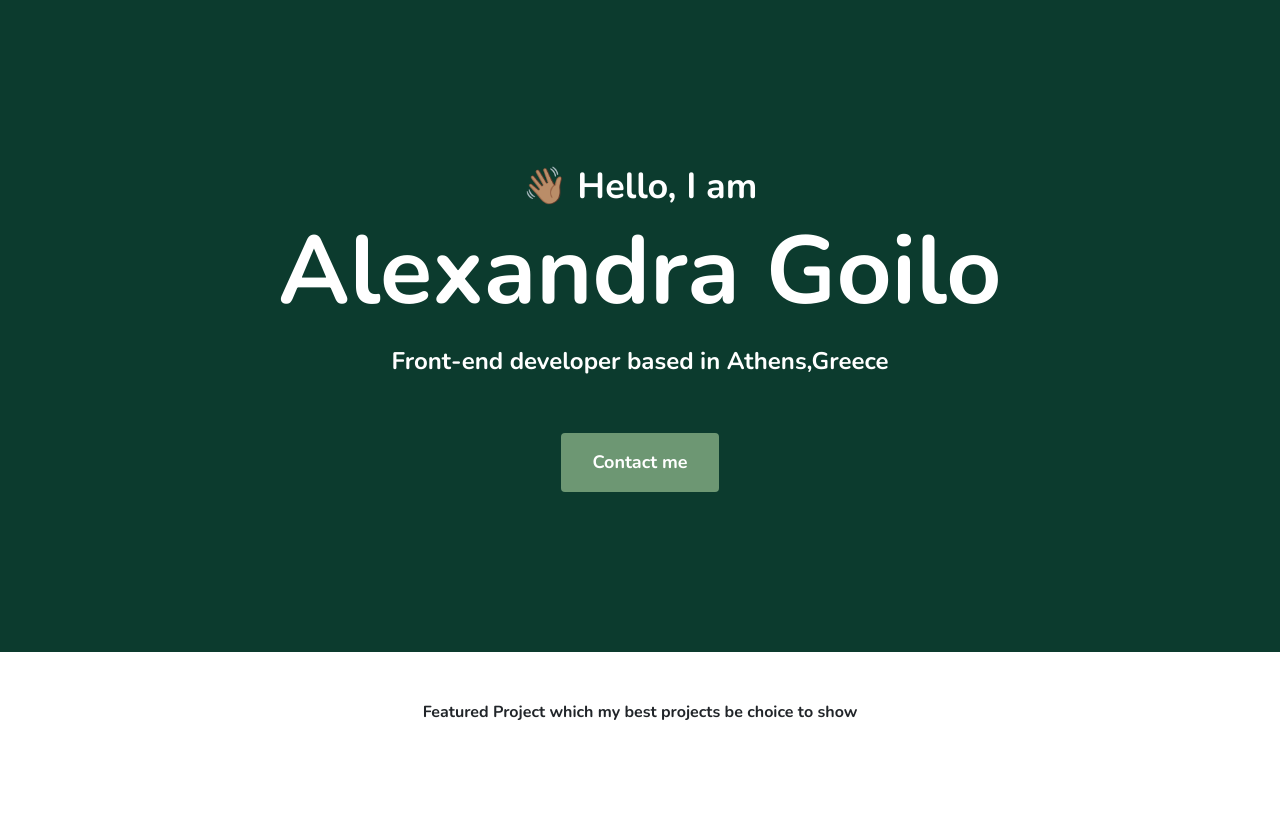
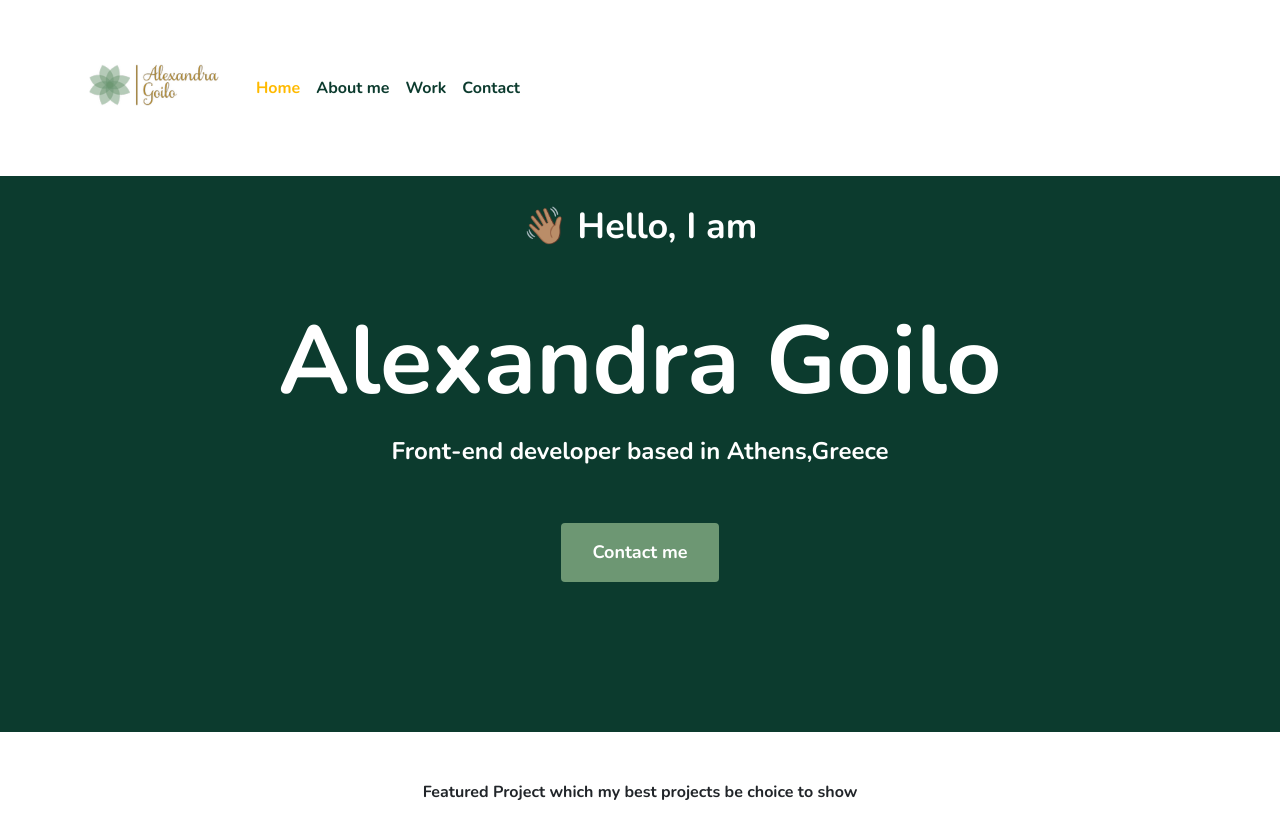
Before and after one commit to AlexaSheCodes/Final-project-portfolio, a plain HTML site: page index.html in a window 1280 px wide. Before the commit the page ends 800 px from the top, so only its background shows below. Drawn offline with nearby package versions, Linux system fonts and the light colour scheme.

Commit message:
Added NAVbar

```diff
--- a/index.html
+++ b/index.html
@@ -29,12 +29,56 @@
     <meta name="viewport" content="width=device-width, initial-scale=1.0" />
   </head>
   <body>
+    <nav
+      class="navbar navbar-expand-lg fixed-top"
+      style="background-color: #fff"
+    >
+      <div class="container">
+        <a class="navbar-brand" href="index.html">
+          <img src="images/mylogo.png" alt="logo" class="logo" />
+        </a>
+        <button
+          class="navbar-toggler"
+          type="button"
+          data-bs-toggle="collapse"
+          data-bs-target="#navbarNav"
+          aria-controls="navbarNav"
+          aria-expanded="false"
+          aria-label="Toggle navigation"
+          style="border-color: #ffba00; color: #ffba00"
+          ;
+        >
+          <span class="navbar-toggler-icon"> </span>
+        </button>
+        <div class="collapse navbar-collapse" id="navbarNav">
+          <ul class="navbar-nav">
+            <li class="nav-item">
+              <a
+                class="nav-link sections active"
+                aria-current="page"
+                href="index.html"
+                >Home</a
+              >
+            </li>
+            <li class="nav-item">
+              <a class="nav-link sections" href="about.html">About me</a>
+            </li>
+            <li class="nav-item">
+              <a class="nav-link sections" href="#">Work</a>
+            </li>
+            <li class="nav-item">
+              <a class="nav-link sections" href="contact.html">Contact</a>
+            </li>
+          </ul>
+        </div>
+      </div>
+    </nav>
     <div class="hero">
       <p>👋🏽 Hello, I am</p>
       <h1>Alexandra Goilo</h1>
       <h2 class="mb-5">Front-end developer based in Athens,Greece</h2>
       <div>
-        <a href="#" class="btn btn-branding">Contact me</a>
+        <a href="contact.html" class="btn btn-branding">Contact me</a>
       </div>
     </div>
     <p class="text-center m-5">
--- a/styles/portfolio.css
+++ b/styles/portfolio.css
@@ -6,6 +6,10 @@
 body {
   font-family: var(--heading-font-family);
 }
+.logo {
+  max-width: 150px;
+}
+
 h1,
 h2,
 h3,
@@ -24,12 +28,13 @@ p {
 .hero {
   background-color: var(--secondary-color);
   text-align: center;
-  padding: 160px 20px;
+  padding: 150px 20px;
 }
 .hero p {
   font-size: 36px;
   color: white;
   margin: 0;
+  padding: 50px;
 }
 .hero h2 {
   font-weight: normal;
@@ -44,3 +49,12 @@ p {
   line-height: 27px;
   padding: 15px 30px;
 }
+.sections {
+  color: var(--secondary-color);
+}
+.sections:hover {
+  color: #ffba00;
+}
+.active {
+  color: #ffba00;
+}
```
Also changed, not shown: about.html (added, +12 -0 lines), contact.html (added, +12 -0 lines), images/mylogo.png (added).
